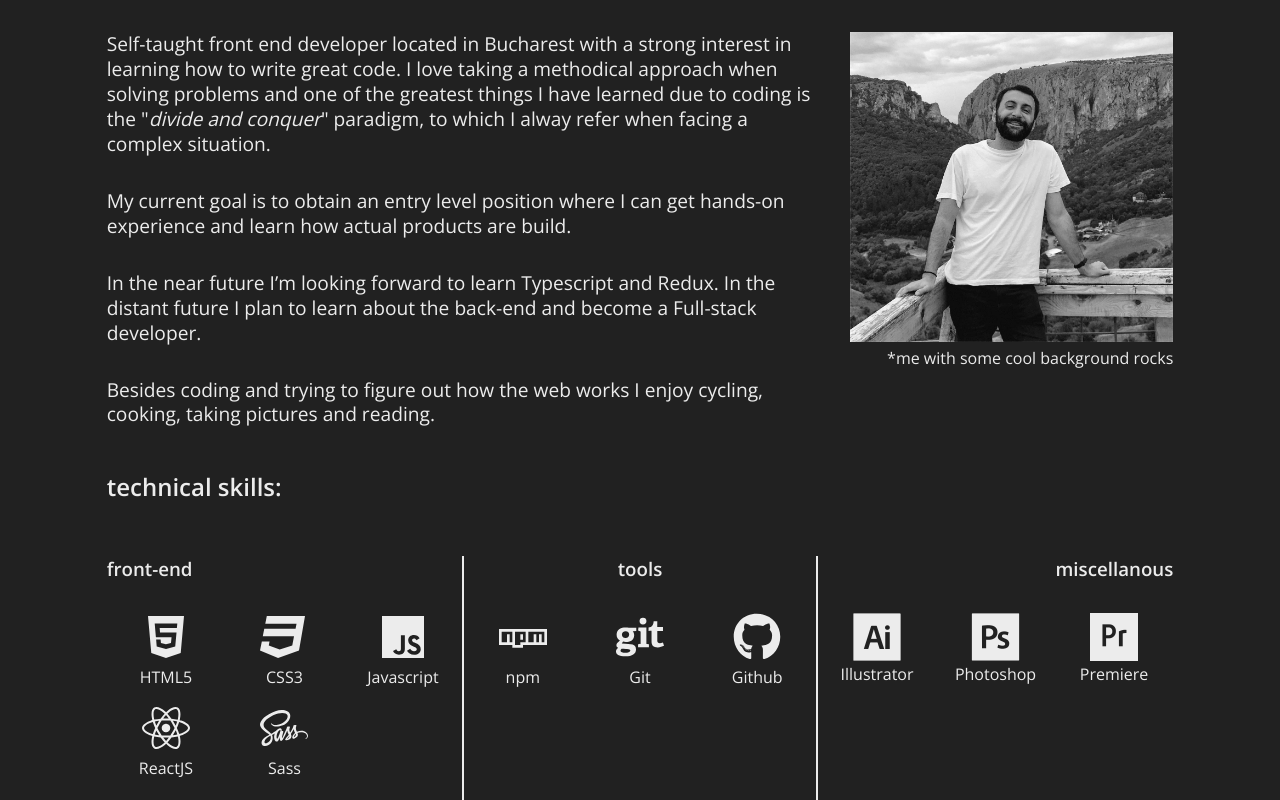
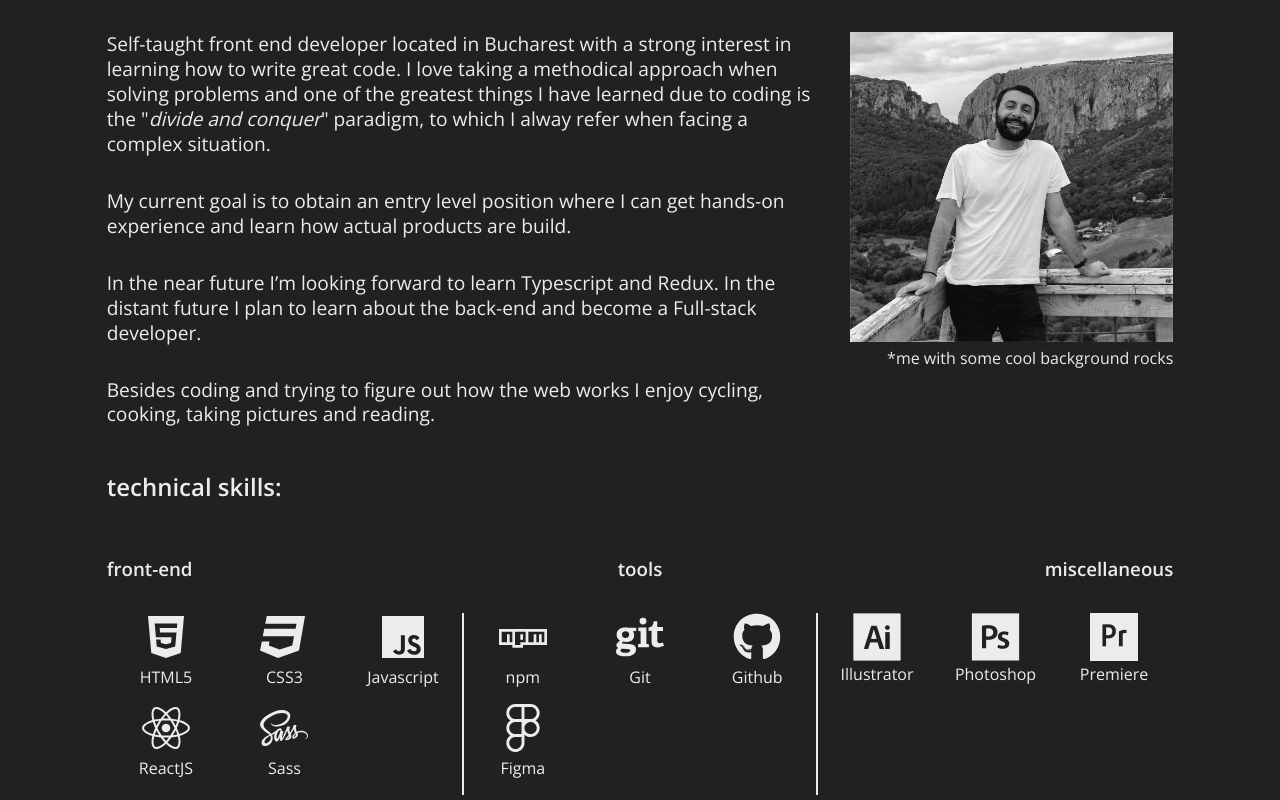
Before and after one commit to hazigabriel/portfolio-page, a React (Create React App) app: page / in a window 1280 px wide. Shown: the part 800-1600 px from the top of the page. Built offline with nearby package versions, Linux system fonts and the light colour scheme.

Commit message:
updated styling and correct info displayed

```diff
--- a/src/components/aboutPage/aboutPage.js
+++ b/src/components/aboutPage/aboutPage.js
@@ -1,6 +1,6 @@
 import aboutImage from "../../assets/about-image.jpg";
 import "./aboutPage.scss"
-import { FaHtml5, FaCss3, FaJs, FaReact, FaSass, FaNpm, FaGit, FaGithub } from 'react-icons/fa';
+import { FaHtml5, FaCss3, FaJs, FaReact, FaSass, FaNpm, FaGit, FaGithub, FaFigma } from 'react-icons/fa';
 
 
 function AboutPage() {
@@ -68,6 +68,7 @@ function AboutPage() {
                                 <FaNpm />
                                 <p>npm</p>
                             </div>
+
                             <div>
                                 <FaGit />
                                 <p>Git</p>
@@ -76,12 +77,16 @@ function AboutPage() {
                                 <FaGithub />
                                 <p>Github</p>
                             </div>
+                            <div>
+                                <FaFigma />
+                                <p>Figma</p>
+                            </div>
 
                             {/* FaHtml5, FaCss3, FaJs, FaReact, FaSass, FaNpm, FaGit, FaGithub */}
                         </div>
                     </div>
-                    <div className="miscellanousSkills skillWrapper">
-                        <h3>miscellanous</h3>
+                    <div className="miscellaneousSkills skillWrapper">
+                        <h3>miscellaneous</h3>
                         <div className="skillItems">
                             <div>
                                 {/* the adobe suite icons are imported via css using devicon.dev */}
--- a/src/components/aboutPage/aboutPage.scss
+++ b/src/components/aboutPage/aboutPage.scss
@@ -34,7 +34,12 @@
             }
         }
     }
-
+    .toolsSkills {
+        .skillItems {
+            border-left: 2px solid $primaryText;
+            border-right: 2px solid $primaryText;
+        }
+    }
     .skillsWrapper {
         grid-column: 1/-1;
         display: grid;
@@ -48,8 +53,7 @@
         .skillWrapper {
             &:nth-child(3){
                 text-align: center;
-                border-left: 2px solid $primaryText;
-                border-right: 2px solid $primaryText;
+
             }
             &:nth-child(4) {
                 text-align: right;
@@ -60,6 +64,7 @@
             }
 
             .skillItems {
+
 
                 display: grid;
                 grid-template-columns: 1fr 1fr 1fr;
@@ -73,9 +78,11 @@
                     }
                     i {
                         font-size: 3rem;
+
                     }
                     &:hover {
-                        color: $accentColor
+                        color: $accentColor;
+                        transform: scale(1.1);
                     }
                 }
 
```
